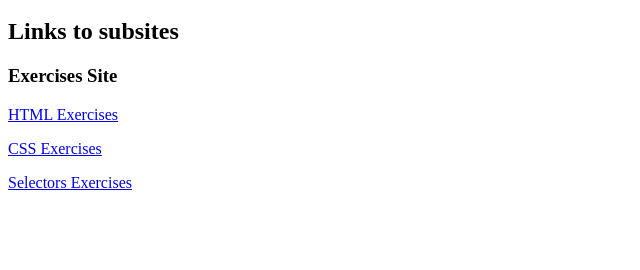
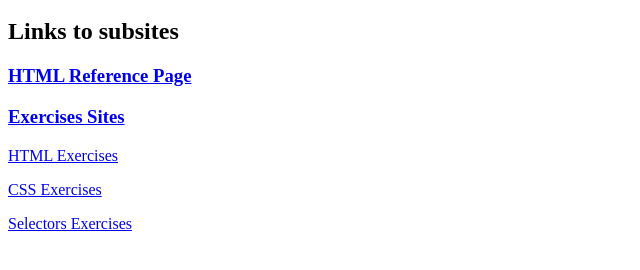
Before and after one commit to StephenFW/StephenFW.github.io, a plain HTML site: page index.html in a window 1280 px wide. Shown: the part 48-318 px from the top of the page, without its empty margins (0-640 px from the left). Drawn offline with Linux system fonts and the light colour scheme.

Commit message:
Update index.html

```diff
--- a/index.html
+++ b/index.html
@@ -6,7 +6,9 @@
 
   <h2>Links to subsites</h2>
 
-  <h3>Exercises Site</h3>
+  <h3><a href="StephenFW.github.io/html-reference/">HTML Reference Page</h3>
+
+  <h3>Exercises Sites</h3>
   <p><a href="StephenFW.github.io/exercises/">HTML Exercises</a> </p>
   <p><a href="StephenFW.github.io/css-exercises/">CSS Exercises</a> </p>
   <p><a href="StephenFW.github.io/css-exercises/selectors.html">Selectors Exercises</a> </p>
```
